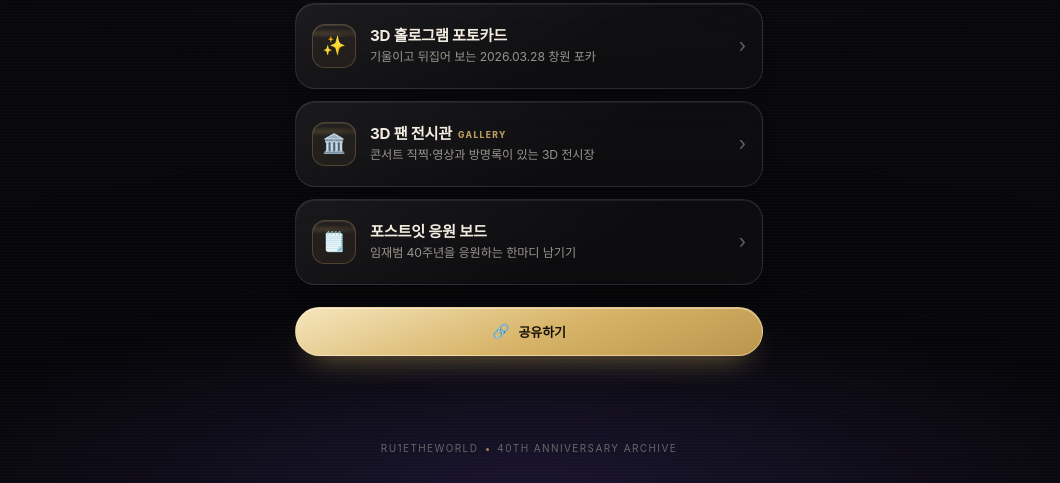
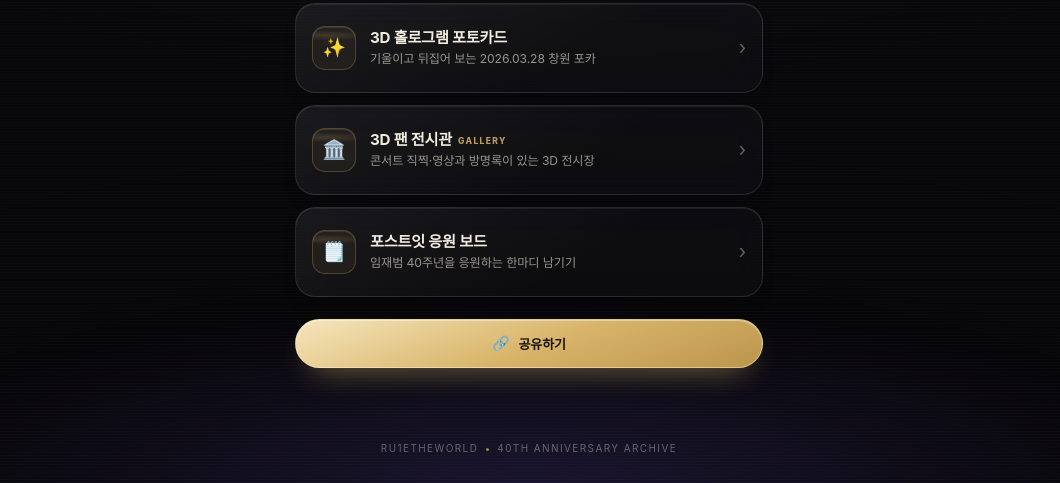
Before and after one commit to Ru1eTheWorld/YBJ-Archive, a plain HTML site: page links.html in a window 1280 px wide. Shown: the part 317-800 px from the top of the page, without its empty margins (111-1171 px from the left). Drawn offline with Linux system fonts and the light colour scheme.

Commit message:
Align link card heights

```diff
--- a/links.html
+++ b/links.html
@@ -179,7 +179,7 @@
   .links{display:flex;flex-direction:column;gap:12px;margin-top:6px;}
   .link{
     position:relative;display:flex;align-items:center;gap:14px;
-    min-height:86px;
+    min-height:90px;
     padding:15px 16px;border-radius:var(--radius);
     text-decoration:none;color:inherit;overflow:hidden;
     background:
```
